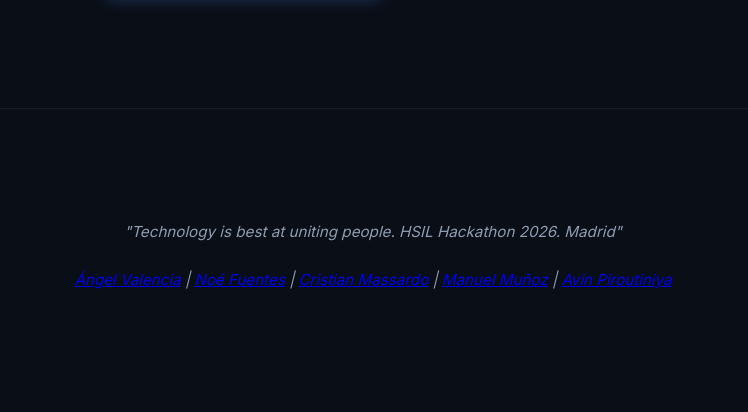
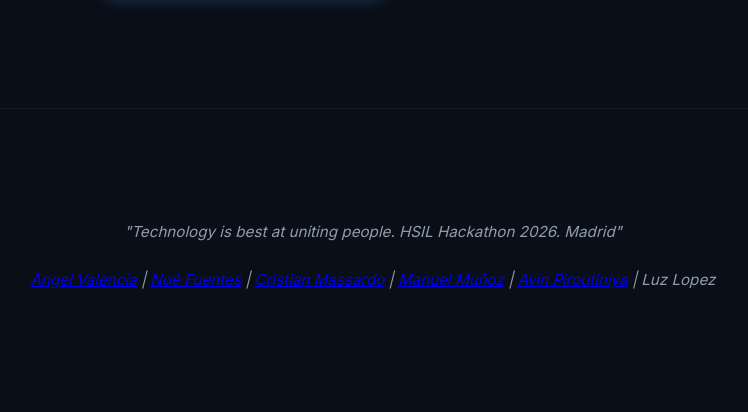
Before and after one commit to angelvalen/Gaitly-HSIL-2026, a Flask app: page / in a window 1280 px wide. Shown: the part 1155-1567 px from the top of the page, without its empty margins (267-1015 px from the left). Run offline with Flask 3, Linux system fonts and the light colour scheme; a user stored in the database is signed in; data comes from the database, SQL or seed files in the repository.

Commit message:
Final version

```diff
--- a/templates/layout.html
+++ b/templates/layout.html
@@ -41,7 +41,7 @@
     <footer class="footer">
         <div class="container">
             <p class="footer-phrase">"Technology is best at uniting people. HSIL Hackathon 2026. Madrid"</p>
-            <p class="footer-phrase"><a href="https://www.linkedin.com/in/angelvalenciapadilla/">Ángel Valencia</a> | <a href="https://www.linkedin.com/in/no%C3%A9-fuentes-p%C3%A9rez-b2410534a/">Noé Fuentes</a> | <a href="https://www.linkedin.com/in/cristianmassardo/">Cristian Massardo</a> | <a href="https://www.linkedin.com/in/manuel-mu%C3%B1oz-serna-039829179/">Manuel Muñoz</a> | <a href="https://www.linkedin.com/in/avin-piroutiniya-75a96493/">Avin Piroutiniya</a></p>
+            <p class="footer-phrase"><a href="https://www.linkedin.com/in/angelvalenciapadilla/">Ángel Valencia</a> | <a href="https://www.linkedin.com/in/no%C3%A9-fuentes-p%C3%A9rez-b2410534a/">Noé Fuentes</a> | <a href="https://www.linkedin.com/in/cristianmassardo/">Cristian Massardo</a> | <a href="https://www.linkedin.com/in/manuel-mu%C3%B1oz-serna-039829179/">Manuel Muñoz</a> | <a href="https://www.linkedin.com/in/avin-piroutiniya-75a96493/">Avin Piroutiniya</a> | Luz Lopez</p>
         </div>
     </footer>
 </body>
```
